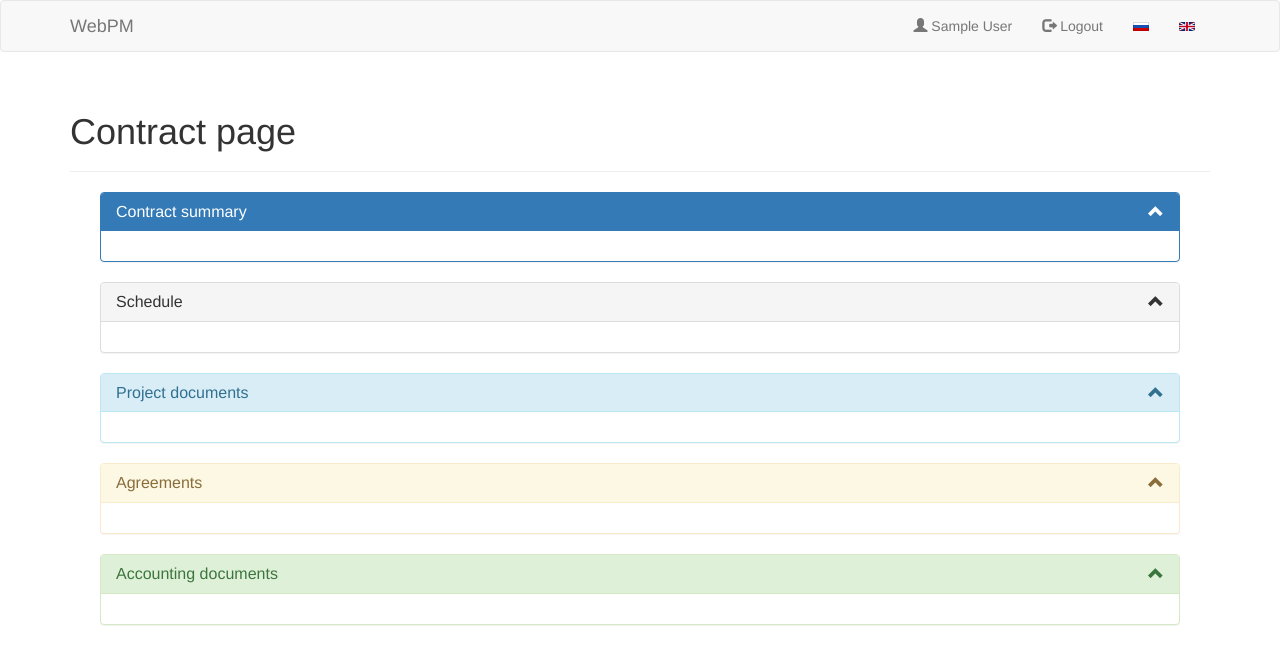
After one commit to Struik/SolvoPM, a Django app: page /contract in a window 1280 px wide. The commit adds this page. Shown: the top 664 px of the page. Run offline with Django 3.2, Linux system fonts and the light colour scheme; the visitor is signed in with stand-in values (Sample User, id 1); some libraries are stand-ins or nearby versions.

Commit message:
Implementing contract page

```diff
--- a/SolvoPM/settings.py
+++ b/SolvoPM/settings.py
@@ -100,8 +100,8 @@ DATABASES = {
         'NAME': 'wmsdb11',
         'USER': 'mvs',
         'PASSWORD': 'oracle',
-        #'HOST': 'hercules.solvo.ru',
-        'HOST': 'localhost',
+        'HOST': 'hercules.solvo.ru',
+        #'HOST': 'localhost',
         'PORT': '1521',
     }
 }
--- a/SolvoPM/urls.py
+++ b/SolvoPM/urls.py
@@ -29,8 +29,11 @@ js_info_dict = {
 
 urlpatterns = [
     url(r'^$', views.projects, name='projects'),
+    url(r'^contract$', views.contract, name='contract'),
+
     url(r'^i18n/', include('django.conf.urls.i18n')),
     url(r'^jsi18n/$', JavaScriptCatalog.as_view(), name='javascript-catalog'),
+
     url(r'^get_projects_data', views.get_projects_data, name='get_projects_data'),
     url(r'^new_project', views.new_project, name='new_project'),
     url(r'^new_ref_value', views.new_ref_value, name='new_ref_value'),
--- /dev/null
+++ b/WebPM/static/js/contract.js
@@ -0,0 +1,12 @@
+$(document).ready(function() {
+    // For changing the collapsed icon in the panels
+    $('.collapse').on('shown.bs.collapse', function(){
+        $(this).parent().find(".glyphicon-chevron-down")
+            .removeClass("glyphicon-chevron-down")
+            .addClass("glyphicon-chevron-up");
+    }).on('hidden.bs.collapse', function(){
+        $(this).parent().find(".glyphicon-chevron-up")
+            .removeClass("glyphicon-chevron-up")
+            .addClass("glyphicon-chevron-down");
+    });
+});
--- a/WebPM/views.py
+++ b/WebPM/views.py
@@ -10,7 +10,7 @@ from django.views.decorators.cache import never_cache
 from django.db.models import Max, Min
 from django.utils.translation import ugettext as _
 from datetime import datetime
-from WebPM.models import Companies, Countries, Cities, StageTypes, Stages, AttributeTypes, ProjectAttributes
+from WebPM.models import Companies, Countries, Cities, StageTypes, Stages
 from WebPM.models import ProjectTypes, PaymentTypes, ContractTypes, Projects, Contracts, Payments, Agreements
 from itertools import groupby
 from operator import itemgetter, methodcaller
@@ -39,6 +39,14 @@ def projects(request):
     logger.info('Redirecting to main with project next attrs:')
     logger.info(projectAttrs)
     return render(request, 'projects.html', {'LANGUAGES': settings.LANGUAGES, 'projectAttrs': projectAttrs})
+
+# Page with contract info and related objects
+@login_required
+@permission_required('WebPM.viewContract')
+@never_cache
+def contract(request):
+    logger.info('Contract page requested')
+    return render(request, 'contract.html', {'LANGUAGES': settings.LANGUAGES})
 
 
 # Preparing data for project adding form
--- /dev/null
+++ b/templates/contract.html
@@ -0,0 +1,125 @@
+{% extends "index.html" %}
+{% load staticfiles %}
+{% load i18n %}
+
+{% block extracss %}
+<link rel="stylesheet" type="text/css" href="{% static 'css/main.css' %}"/>
+<link rel="stylesheet" type="text/css" href="{% static 'css/selectize.bootstrap3.css' %}"/>
+<link rel="stylesheet" type="text/css" href="{% static 'css/bootstrap-datetimepicker.css' %}"/>
+{% endblock %}
+
+{% block extrajs %}
+<script>
+</script>
+
+<script src="{% static 'js/selectize.js' %}"></script>
+<script src="{% static 'js/jquery.steps.js' %}"></script>
+<script src="{% static 'js/jquery.validate.js' %}"></script>
+<script src="{% static 'js/localization.fix.js' %}"></script>
+<script src="{% static 'js/additional-methods.js' %}"></script>
+<script src="{% static 'js/moment-with-locales.js' %}"></script>
+<script src="{% static 'js/bootstrap-datetimepicker.js' %}"></script>
+<script src="{% static 'js/jquery.masknumber.js' %}"></script>
+<script src="{% static 'js/contract.js' %}"></script>
+{% endblock %}
+
+
+{% block page-header %}{% trans "Contract page" %}{% endblock %}
+
+{% block content %}
+<div class="container-fluid">
+
+    <div class="col-sm-12 col-md-12 col-xl">
+        <div id="summaryPanel" class="panel panel-primary">
+            <div class="panel-heading">
+                <h4 class="panel-title">
+                    <a class="accordion-toggle" data-toggle="collapse" data-target="#summaryPanelBody">
+                        {% trans "Contract summary" %}
+                        <span class="glyphicon glyphicon-chevron-up pull-right"></span>
+                    </a>
+                </h4>
+            </div>
+            <div id="summaryPanelBody" class="panel-collapse collapse in">
+                <div class="panel-body">
+                </div>
+            </div>
+        </div>
+    </div>
+
+    <div class="col-sm-12 col-md-12 col-xl">
+        <div id="schedulePanel" class="panel panel-default">
+            <div class="panel-heading">
+                <h4 class="panel-title">
+                    <a class="accordion-toggle" data-toggle="collapse" data-target="#schedulePanelBody">
+                        {% trans "Schedule" %}
+                        <span class="glyphicon glyphicon-chevron-up pull-right"></span>
+                    </a>
+                </h4>
+            </div>
+            <div id="schedulePanelBody" class="panel-collapse collapse in">
+                <div class="panel-body">
+                </div>
+            </div>
+        </div>
+    </div>
+
+    <div class="col-sm-12 col-md-12 col-xl">
+        <div id="projectDocumentsPanel" class="panel panel-info">
+            <div class="panel-heading">
+                <h4 class="panel-title">
+                    <a class="accordion-toggle" data-toggle="collapse" data-target="#projectDocumentsPanelBody">
+                        {% trans "Project documents" %}
+                        <span class="glyphicon glyphicon-chevron-up pull-right"></span>
+                    </a>
+                </h4>
+            </div>
+            <div id="projectDocumentsPanelBody" class="panel-collapse collapse in">
+                <div class="panel-body">
+                </div>
+            </div>
+        </div>
+    </div>
+
+    <div class="col-sm-12 col-md-12 col-xl">
+        <div id="agreementsPanel" class="panel panel-warning">
+            <div class="panel-heading">
+                <h4 class="panel-title">
+                    <a class="accordion-toggle" data-toggle="collapse" data-target="#agreementsPanelBody">
+                        {% trans "Agreements" %}
+                        <span class="glyphicon glyphicon-chevron-up pull-right"></span>
+                    </a>
+                </h4>
+            </div>
+            <div id="agreementsPanelBody" class="panel-collapse collapse in">
+                <div class="panel-body">
+                </div>
+            </div>
+        </div>
+    </div>
+
+    <div class="col-sm-12 col-md-12 col-xl">
+        <div id="accountingDocuments" class="panel panel-success">
+            <div class="panel-heading">
+                <h4 class="panel-title">
+                    <a class="accordion-toggle" data-toggle="collapse" data-target="#accountingDocumentsBody">
+                        {% trans "Accounting documents" %}
+                        <span class="glyphicon glyphicon-chevron-up pull-right"></span>
+                    </a>
+                </h4>
+            </div>
+            <div id="accountingDocumentsBody" class="panel-collapse collapse in">
+                <div class="panel-body">
+                </div>
+            </div>
+        </div>
+    </div>
+
+
+</div>
+
+{% endblock %}
+
+{% block script %}
+<script>
+</script>
+{% endblock %}
--- a/templates/index.html
+++ b/templates/index.html
@@ -36,10 +36,6 @@
             ga.src = ('https:' == document.location.protocol ? 'https://ssl' : 'http://www') + '.google-analytics.com/ga.js';
             var s = document.getElementsByTagName('script')[0]; s.parentNode.insertBefore(ga, s);
             })();
-
-
-
-
     </script>
 
     {% block head %}{% endblock %}
```
Also changed, not shown: WebPM/models.py (+17 -12 lines), WebPM/migrations/0027_auto_20170413_1657.py (added).
